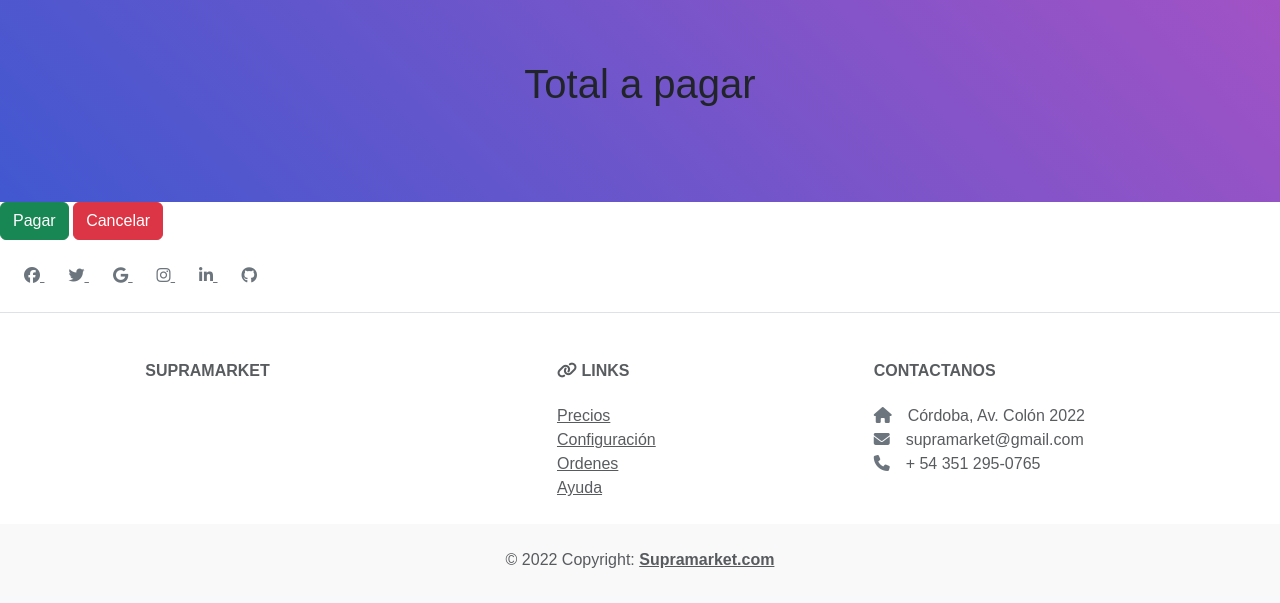
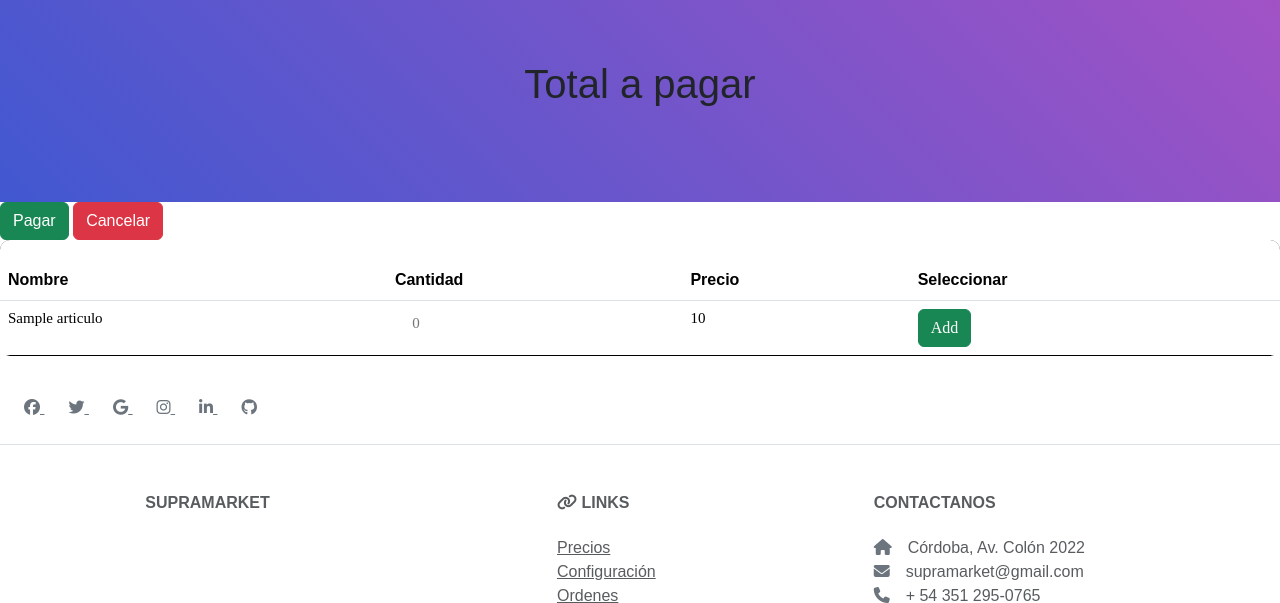
Before and after one commit to Franco-Ball/ProyectoIntegradorSupermarket, a Django app: page /cajeros/base/ in a window 1280 px wide. Shown: the part 654-1257 px from the top of the page. Before the commit the page ends 1222 px from the top, so only its background shows below. Run offline with Django 4.2, Linux system fonts and the light colour scheme; a user stored in the database is signed in; tables that the repository leaves empty hold one stand-in row (values such as "Sample post"); some libraries are stand-ins or nearby versions; some web fonts are replaced.

Commit message:
DB connected to Frontend

```diff
--- a/conf/confApp/views.py
+++ b/conf/confApp/views.py
@@ -32,8 +32,8 @@ def cambio_DB(request):
 
 def cajeros_view(request):
     if request.user.is_active:
-
-        return render(request, "cajeros/base.html")
+        articulos = Articulos.objects.all
+        return render(request, "cajeros/base.html", {'articulo':articulos})
     else:
         return redirect('http://127.0.0.1:8000/accounts/login/')
 
--- a/conf/templates/cajeros/base.html
+++ b/conf/templates/cajeros/base.html
@@ -93,7 +93,7 @@
     <div id="main">
       {% include 'header.html' %}
       {% include 'cajeros/tabla.html' %}
-
+      {% include 'cajeros/tabla2.html' %}
       {% include 'footer.html' %}
     </div>
 
--- a/conf/templates/cajeros/tabla.html
+++ b/conf/templates/cajeros/tabla.html
@@ -27,8 +27,8 @@
 
 <div class="limiter" style="align-items:center; justify-content:center">
     <div class="container-table100">
-        <form class="d-flex" role="search" style="padding-bottom: 5%;">
-            <input class="form-control me-2" type="search" placeholder="Search" aria-label="Search">
+        <form class="d-flex" role="search" style="padding-bottom: 5%;" method="POST">
+            <input class="form-control me-2" type="search" placeholder="Search" aria-label="Search" name="Searched">
             <button class="btn btn-outline-dark" type="button" onclick="addRow()">Add</button>
         </form>
         <div class="wrap-table100">
--- /dev/null
+++ b/conf/templates/cajeros/tabla2.html
@@ -0,0 +1,26 @@
+<table class="table">
+    <thead>
+      <tr>
+        <th>Nombre</th>
+        <th>Cantidad</th>
+        <th>Precio</th>
+        <th>Seleccionar</th>
+      </tr>
+    </thead>
+    <tbody>
+      {% for x in articulo %}
+        <tr>
+            <td>{{x.nombre}}</td>
+            <td>
+              <input type="number" style="width: 57px; height: 30px; text-align: center;" id="input_cantidad" placeholder="0"  min="0" max="100">
+            </td>
+            <td>
+                <label id="label_monto">{{x.precio}}</label>
+            </td>
+            <td>
+                <button class="btn btn-success" type="button" onclick="addRow()">Add</button>
+            </td>
+        </tr>
+      {% endfor %}
+    </tbody>
+</table>
```
